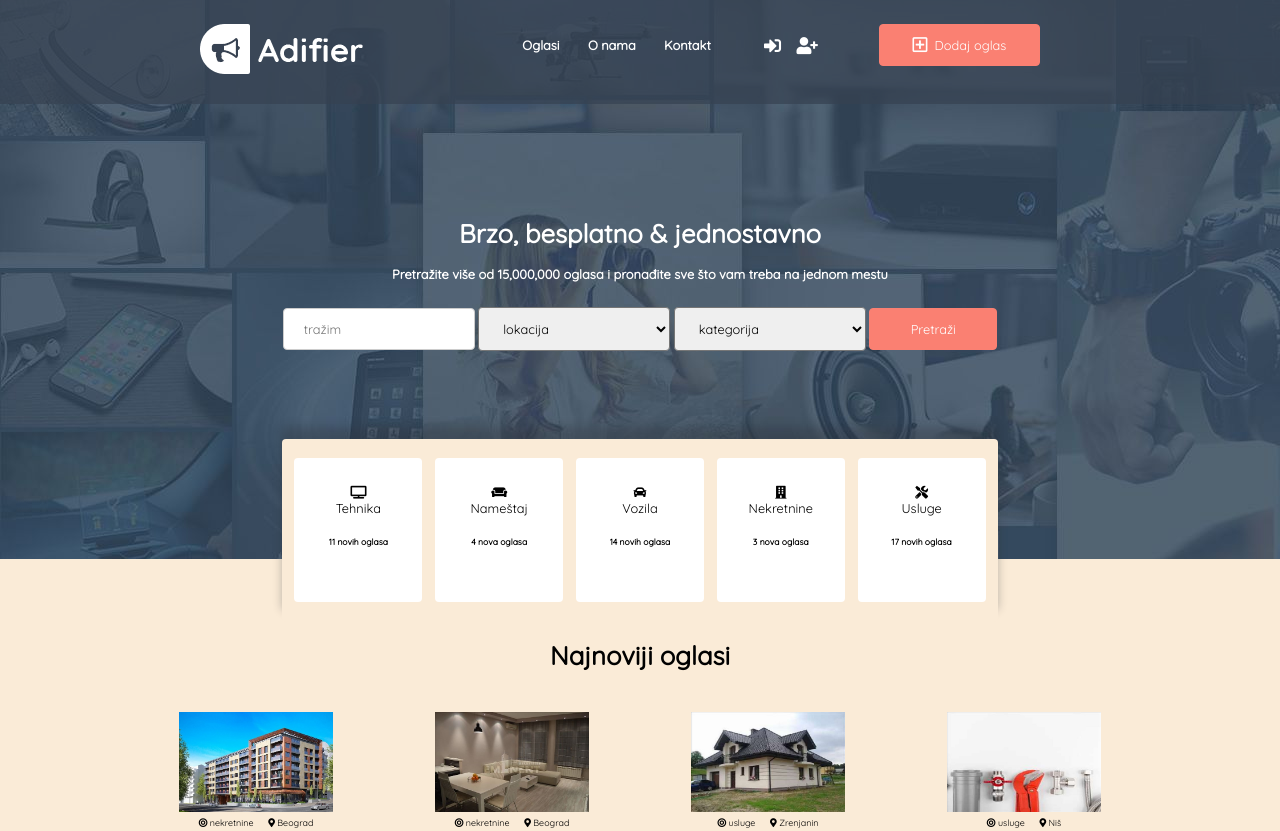
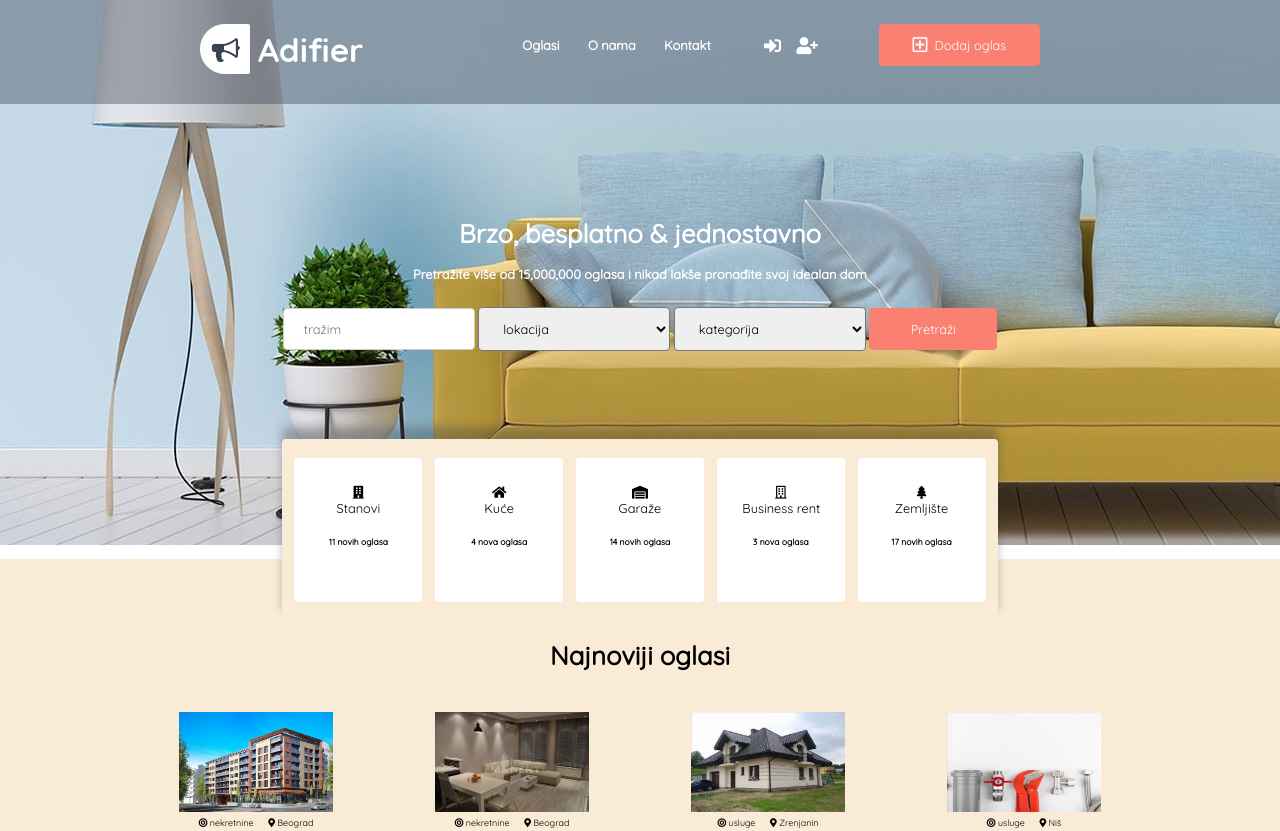
Before and after one commit to Danilo3110/oglasi, a website: page src/index.html in a window 1280 px wide. Shown: the top 831 px of the page. Drawn offline with Linux system fonts and the light colour scheme.

Commit message:
nekretnine only, oglasi su nebitne crtace ih JS

```diff
--- a/src/css/main.css
+++ b/src/css/main.css
@@ -7,7 +7,7 @@ body {
 .grid-container {
     display: grid;
     max-width: 100%;
-    background-image: url(../img/bg-blue.jpg);
+    background-image: url(../img/home_bg_v2.jpg);
     background-attachment: fixed;
     background-repeat: no-repeat;
     grid-template-areas: 'logo menu menu login empty2''main main main main main''category category category category category''ads ads ads ads ads''footer footer footer footer footer''credit credit credit credit credit';
@@ -15,7 +15,7 @@ body {
 
 .item1 {
     grid-area: logo;
-    background: rgba(55, 66, 82, 0.7);
+    background: rgba(55, 66, 82, 0.4);
     height: 13vh;
     position: sticky;
     top: 0;
@@ -29,7 +29,7 @@ body {
 
 .item2 {
     grid-area: menu;
-    background: rgba(55, 66, 82, 0.7);
+    background: rgba(55, 66, 82, 0.4);
     height: 10vh;
     color: white;
     position: sticky;
@@ -55,7 +55,7 @@ body {
 
 .item3 {
     grid-area: login;
-    background: rgba(55, 66, 82, 0.7);
+    background: rgba(55, 66, 82, 0.4);
     height: 13vh;
     color: white;
     position: sticky;
@@ -73,7 +73,7 @@ body {
 
 .item4 {
     grid-area: empty2;
-    background: rgba(55, 66, 82, 0.7);
+    background: rgba(55, 66, 82, 0.4);
     height: 13vh;
     position: sticky;
     top: 0;
--- a/src/index.html
+++ b/src/index.html
@@ -40,7 +40,7 @@
         </div>
         <div class="item5">
             <h1>Brzo, besplatno & jednostavno</h1>
-            <h4>Pretražite više od 15,000,000 oglasa i pronađite sve što vam treba na jednom mestu</h4>
+            <h4>Pretražite više od 15,000,000 oglasa i nikad lakše pronađite svoj idealan dom</h4>
             <input type="text" placeholder="tražim">
             <select name="location">
                 <option disabled="disabled" selected="selected">lokacija</option>
@@ -84,11 +84,11 @@
             </select>
             <select name="category">
                 <option disabled="disabled" selected="selected">kategorija</option>
-                <option value="tech">Tehnika</option>
-                <option value="furniture">Nameštaj</option>
-                <option value="cars">Vozila</option>
-                <option value="real-estate">Nekretnine</option>
-                <option value="services">Usluge</option>
+                <option value="apartment">Stanovi</option>
+                <option value="house">Kuća</option>
+                <option value="garage">Garaža</option>
+                <option value="business">Poslovni prostor</option>
+                <option value="land">Zemljište</option>
             </select>
             <a href="#">
                 <button type="submit">Pretraži</button></a>
@@ -96,25 +96,25 @@
         <div class="item6">
             <div id="button-wrap">
                 <a href="#">
-                    <div id="electronics"><i class="fas fa-tv"></i><br>Tehnika<h6>
+                    <div id="electronics"><i class="fas fa-building"></i><br>Stanovi<h6>
                             <h6>11 novih oglasa</h6>
                         </h6>
                     </div>
                 </a>
                 <a href="#">
-                    <div id="furniture"><i class="fas fa-couch"></i><br>Nameštaj<h6>4 nova oglasa</h6>
+                    <div id="furniture"><i class="fas fa-home"></i><br>Kuće<h6>4 nova oglasa</h6>
                     </div>
                 </a>
                 <a href="#">
-                    <div id="cars"><i class="fas fa-car"></i><br>Vozila<h6>14 novih oglasa</h6>
+                    <div id="cars"><i class="fas fa-warehouse"></i><br>Garaže<h6>14 novih oglasa</h6>
                     </div>
                 </a>
                 <a href="#">
-                    <div id="real-estate"><i class="fas fa-building"></i><br>Nekretnine<h6>3 nova oglasa</h6>
+                    <div id="real-estate"><i class="far fa-building"></i><br>Business&nbsp;rent<h6>3 nova oglasa</h6>
                     </div>
                 </a>
                 <a href="#">
-                    <div id="services"><i class="fas fa-tools"></i><br>Usluge<h6>17 novih oglasa</h6>
+                    <div id="services"><i class="fas fa-tree"></i><br>Zemljište<h6>17 novih oglasa</h6>
                     </div>
                 </a>
             </div>
```
Also changed, not shown: src/img/ad1.jpg (deleted), src/img/bg-blue.jpg (deleted), src/img/home_bg_v2.jpg (added).
